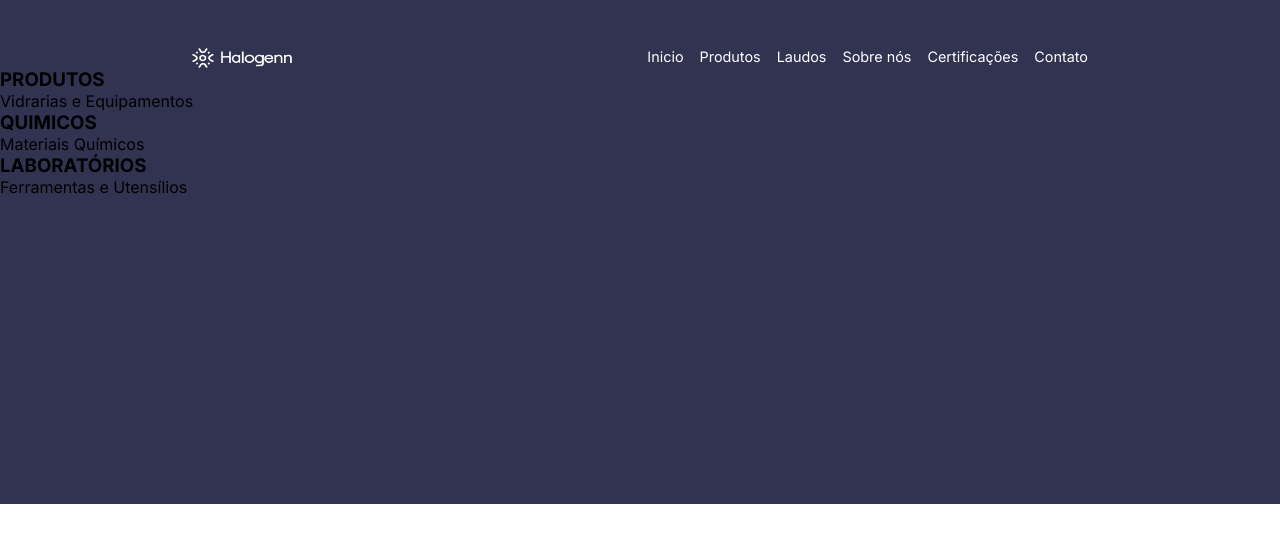
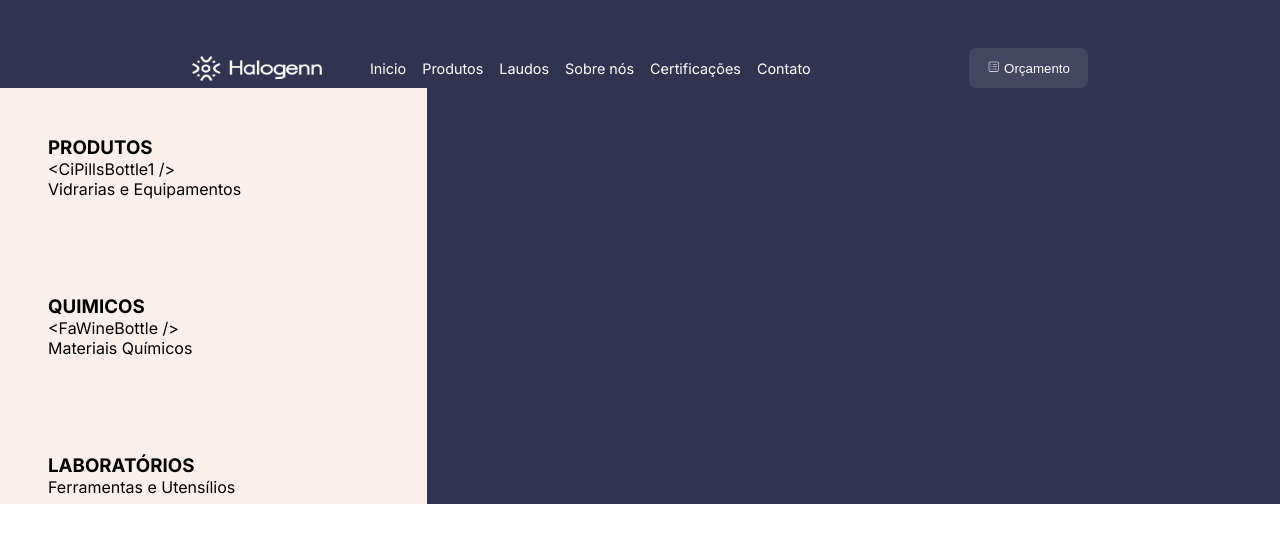
Before and after one commit to mauriciocosta404/Teste-Freelance--Mauricio-Costa-, a Next.js app: page / in a window 1280 px wide. Shown: the top 542 px of the page. Built offline with nearby package versions, Linux system fonts and the light colour scheme.

Commit message:
feat: adicionando o card

```diff
--- a/src/app/page.module.css
+++ b/src/app/page.module.css
@@ -12,6 +12,7 @@
   margin: auto;
   display: flex;
   justify-content: space-between;
+  align-items: center;
   padding-top: 3rem;
 }
 
@@ -24,6 +25,24 @@
   font-weight: 400;
 }
 
-.services-card{
+.services_card{
+  background-color: #F9F0EE;
+  padding: 3rem;
+  width: 33.33%;
+}
 
+.header_btn{
+  background-color: #444561;
+  padding: 12px 18px 12px 18px;
+  color: #fff;
+  border-radius: 7px;
+  border: none;
+  display: block;
+  align-items: center;
 }
+
+.header_left{
+  display: flex;
+  align-items: center;
+  gap: 3rem;
+}
--- a/src/app/page.tsx
+++ b/src/app/page.tsx
@@ -2,13 +2,15 @@ import Image from 'next/image'
 import styles from './page.module.css'
 import { MockCardService } from '@/mock/MockCardService'
 import { ServicesCard } from '@/components/ServicesCard'
+import { CiViewList } from "react-icons/ci";
 
 export default function Home() {
   return (
     <main className={styles.main}>
       <div className={styles.bannerContainer}>
         <header className={styles.itemsContainer}>
-          <Image width={100} height={20} src="/images/logo.png" alt='logo' />
+          <div className={styles.header_left}>
+            <Image width={130} height={25} src="/images/logo.png" alt='logo' />
 
             <ul className={styles.linkList}>
               <li>Inicio</li>
@@ -18,6 +20,9 @@ export default function Home() {
               <li>Certificações</li>
               <li>Contato</li>
             </ul>
+          </div>
+
+          <button className={styles.header_btn}> <CiViewList /> Orçamento</button>
         </header>
 
         <div>
--- a/src/components/ServicesCard/index.tsx
+++ b/src/components/ServicesCard/index.tsx
@@ -1,4 +1,5 @@
 import { ServicesType } from "@/types/servicesType"
+import styles from '../../app/page.module.css'
 
 type ServicesProps={
     service:ServicesType;
@@ -6,7 +7,7 @@ type ServicesProps={
 
 export const ServicesCard=({service}:ServicesProps)=>{
     return(
-        <div>
+        <div className={styles.services_card}>
             <h3>{service.title}</h3>
             <div>{service.icon}</div>
             <span>{service.serviceName}</span>
--- a/src/mock/MockCardService.ts
+++ b/src/mock/MockCardService.ts
@@ -1,13 +1,16 @@
 import { ServicesType } from "@/types/servicesType"
+import { CiPillsBottle1 } from "react-icons/ci";
+import { FaWineBottle } from "react-icons/fa6";
+
 export const MockCardService:ServicesType[] = [
     {
         title:"PRODUTOS",
-        icon:"",
+        icon:"<CiPillsBottle1 />",
         serviceName:"Vidrarias e Equipamentos"
     },
     {
         title:"QUIMICOS",
-        icon:"",
+        icon:"<FaWineBottle />",
         serviceName:"Materiais Químicos"
     },
     {
```
Lines whose indentation alone changed are shown as unchanged.
